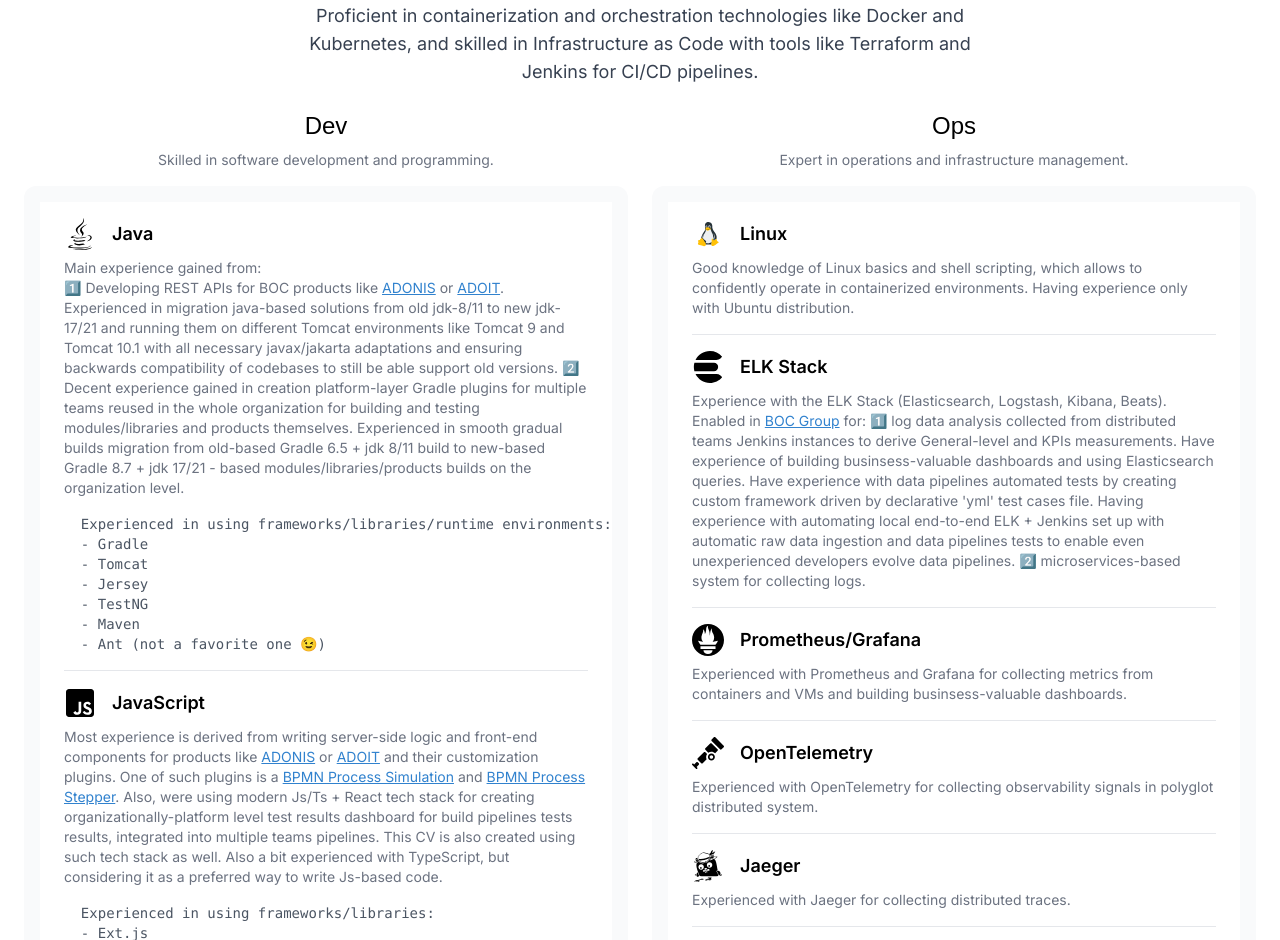
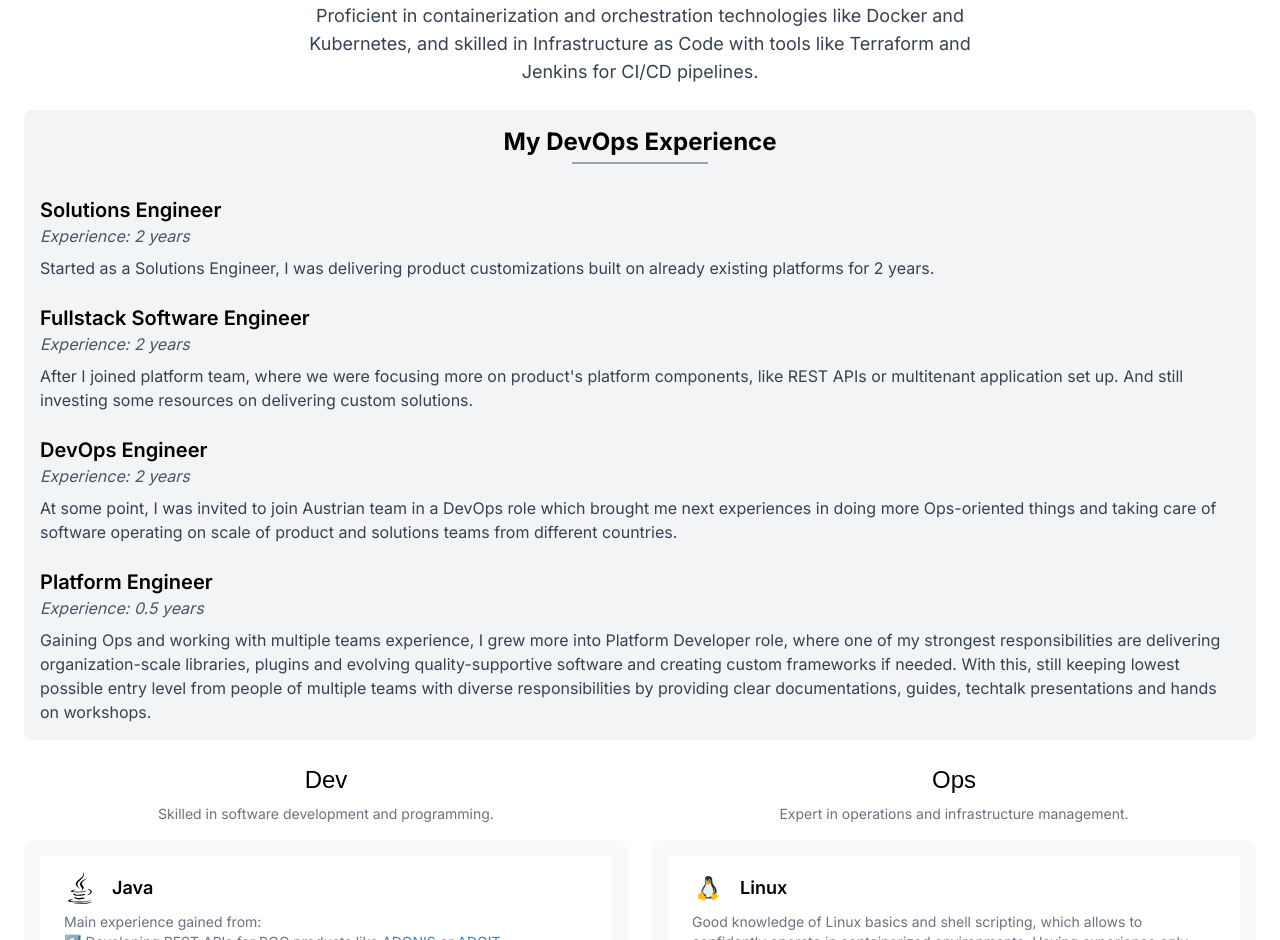
Before and after one commit to Yuvelir1993/next-cv, a Next.js app: page / in a window 1280 px wide. Shown: the part 350-1290 px from the top of the page. Built offline with nearby package versions, Linux system fonts and the light colour scheme; a web font is replaced by a local one.

Commit message:
added MyJourney sections

```diff
--- a/app/page.tsx
+++ b/app/page.tsx
@@ -6,6 +6,7 @@
 import TextSection from '@/app/ui/headerTextSection';
 import Courses from '@/app/ui/courses';
 import Books from '@/app/ui/books';
+import MyJourney from '@/app/ui/myJourney';
 
 export default function Page() {
   return (
@@ -14,6 +15,7 @@
         <Header />
       </div>
       <TextSection />
+      <MyJourney />
       <div className="mt-6 grid grid-cols-1 gap-6 md:grid-cols-4 lg:grid-cols-8">
         <Skills type="dev" />
         <Skills type="ops" />
--- /dev/null
+++ b/app/ui/myJourney.tsx
@@ -0,0 +1,63 @@
+'use client';
+
+import React from 'react';
+
+const MyJourney: React.FC = () => {
+  return (
+    <div className="mt-6 w-full rounded-lg bg-gray-100 p-4">
+      <div className="text-center">
+        <h2 className="relative mb-4 inline-block text-2xl font-bold">
+          My DevOps Experience
+          <span className="mx-auto mt-1 block w-1/2 border-b-2 border-gray-400"></span>
+        </h2>
+      </div>
+
+      <div className="mb-6 mt-4">
+        <h3 className="text-xl font-semibold">Solutions Engineer</h3>
+        <p className="mb-2 italic text-gray-600">Experience: 2 years</p>
+        <p className="text-base text-gray-700">
+          Started as a Solutions Engineer, I was delivering product
+          customizations built on already existing platforms for 2 years.
+        </p>
+      </div>
+
+      <div className="mb-6">
+        <h3 className="text-xl font-semibold">Fullstack Software Engineer</h3>
+        <p className="mb-2 italic text-gray-600">Experience: 2 years</p>
+        <p className="text-base text-gray-700">
+          After I joined platform team, where we were focusing more on product's
+          platform components, like REST APIs or multitenant application set up.
+          And still investing some resources on delivering custom solutions.
+        </p>
+      </div>
+
+      <div className="mb-6">
+        <h3 className="text-xl font-semibold">DevOps Engineer</h3>
+        <p className="mb-2 italic text-gray-600">Experience: 2 years</p>
+        <p className="text-base text-gray-700">
+          At some point, I was invited to join Austrian team in a DevOps role
+          which brought me next experiences in doing more Ops-oriented things
+          and taking care of software operating on scale of product and
+          solutions teams from different countries.
+        </p>
+      </div>
+
+      <div>
+        <h3 className="text-xl font-semibold">Platform Engineer</h3>
+        <p className="mb-2 italic text-gray-600">Experience: 0.5 years</p>
+        <p className="text-base text-gray-700">
+          Gaining Ops and working with multiple teams experience, I grew more
+          into Platform Developer role, where one of my strongest
+          responsibilities are delivering organization-scale libraries, plugins
+          and evolving quality-supportive software and creating custom
+          frameworks if needed. With this, still keeping lowest possible entry
+          level from people of multiple teams with diverse responsibilities by
+          providing clear documentations, guides, techtalk presentations and
+          hands on workshops.
+        </p>
+      </div>
+    </div>
+  );
+};
+
+export default MyJourney;
```
